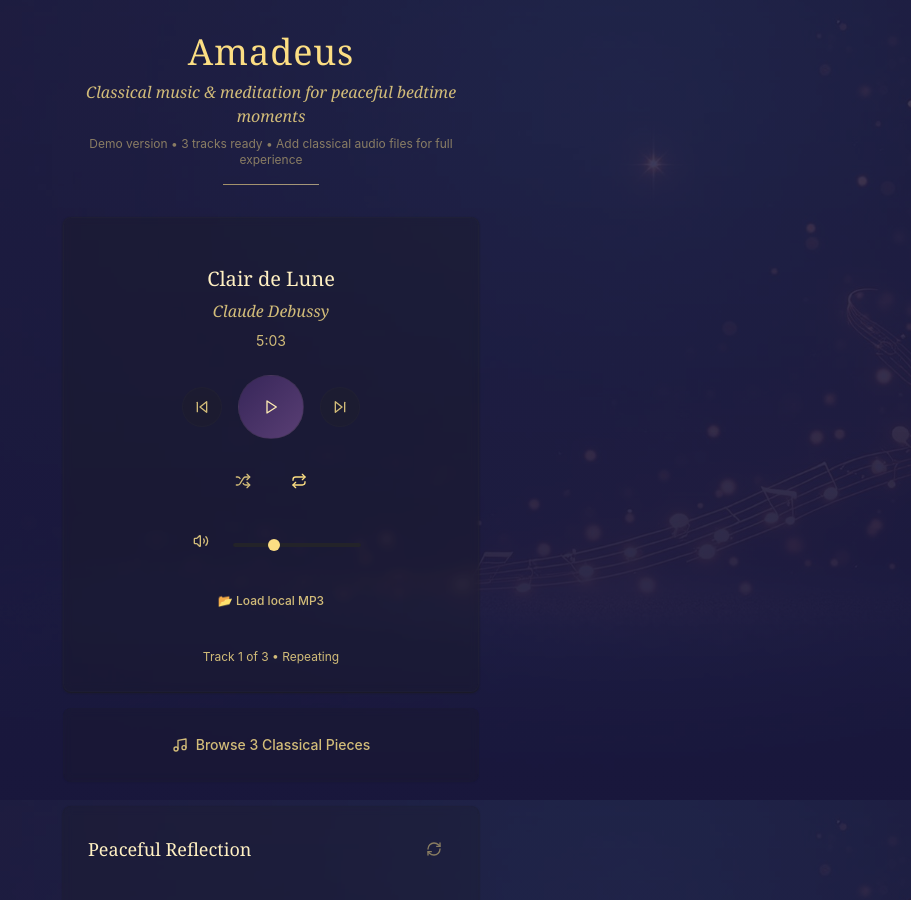
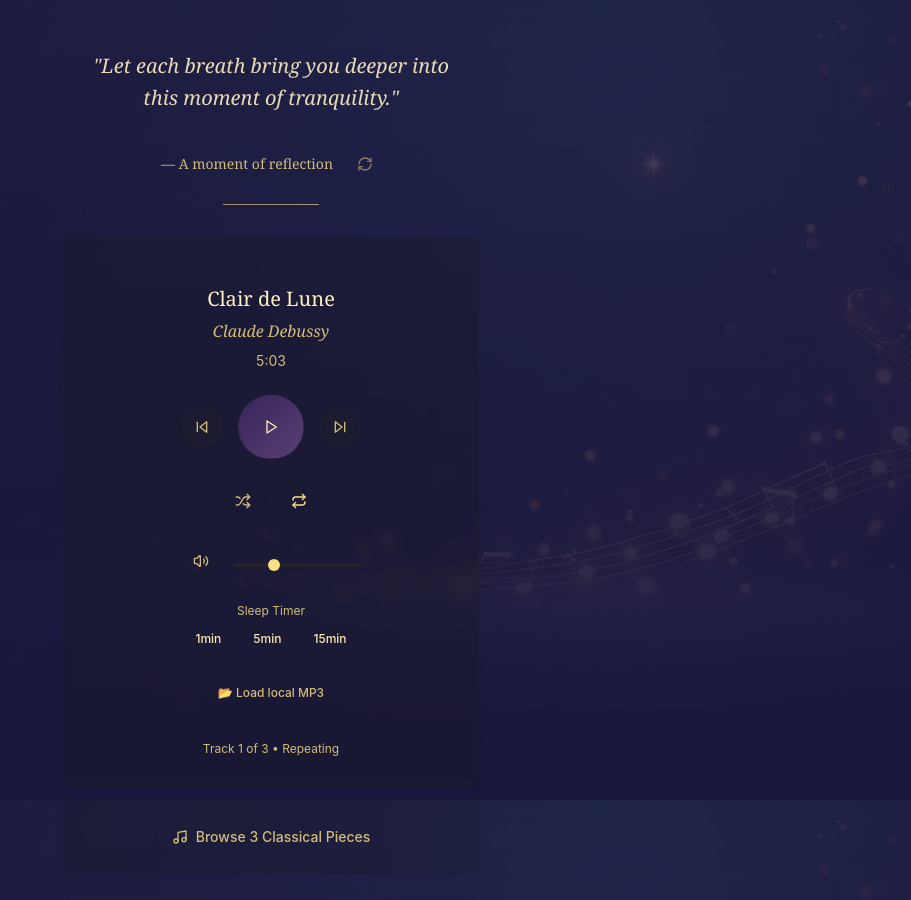
Before and after one commit to fredjhoffmann/amadeus-app, a React (Vite) app: page / in a window 1280 px wide. Shown: the top 900 px of the page, without its empty margins (369-1280 px from the left). Built offline with nearby package versions, Linux system fonts and the light colour scheme.

Commit message:
Add quote and timer
Update UI to display quote and attribution. Add timer functionality to music player.

```diff
--- a/src/components/MeditationPrompt.tsx
+++ b/src/components/MeditationPrompt.tsx
@@ -111,32 +111,30 @@ export const MeditationPrompt: React.FC = () => {
   }, []);
 
   return (
-    <Card className="bg-card/20 border border-border/10 backdrop-blur-sm shadow-card">
-      <div className="p-6 space-y-4">
-        <div className="flex items-center justify-between">
-          <h3 className="text-lg font-serif text-foreground">Peaceful Reflection</h3>
+    <div className="text-center space-y-6 mb-8">
+      <div className="space-y-4">
+        <div className="min-h-[100px] flex items-center justify-center">
+          <p className="text-xl font-serif italic leading-relaxed text-foreground/90 px-4">
+            "{currentPrompt}"
+          </p>
+        </div>
+
+        <div className="flex items-center justify-center space-x-4">
+          <p className="text-sm text-muted-foreground font-serif">
+            — A moment of reflection
+          </p>
           <Button
             variant="ghost"
             size="sm"
             onClick={getRandomPrompt}
-            className="text-muted-foreground hover:text-foreground opacity-60 hover:opacity-100"
+            className="text-muted-foreground hover:text-foreground opacity-60 hover:opacity-100 h-8 w-8 p-0"
           >
-            <RefreshCw className="h-4 w-4" />
+            <RefreshCw className="h-3 w-3" />
           </Button>
         </div>
+      </div>
 
-        <div className="min-h-[80px] flex items-center">
-          <p className="text-muted-foreground font-serif italic leading-relaxed text-center">
-            "{currentPrompt}"
-          </p>
-        </div>
-
-        <div className="text-center">
-          <p className="text-xs text-muted-foreground/60">
-            Tap the refresh icon for a new reflection
-          </p>
-        </div>
-      </div>
-    </Card>
+      <div className="w-24 h-px bg-gradient-primary mx-auto opacity-60"></div>
+    </div>
   );
 };
--- a/src/components/MusicPlayer.tsx
+++ b/src/components/MusicPlayer.tsx
@@ -70,8 +70,11 @@ export const MusicPlayer: React.FC = () => {
   const [showTrackList, setShowTrackList] = useState(false);
   const [audioError, setAudioError] = useState<string | null>(null);
   const [localFile, setLocalFile] = useState<string | null>(null);
+  const [sleepTimer, setSleepTimer] = useState<number | null>(null);
+  const [timerActive, setTimerActive] = useState(false);
   const audioRef = useRef<HTMLAudioElement>(null);
   const fileInputRef = useRef<HTMLInputElement>(null);
+  const timerRef = useRef<NodeJS.Timeout | null>(null);
 
   const currentTrack = classicalTracks[currentTrackIndex];
 
@@ -211,6 +214,34 @@ export const MusicPlayer: React.FC = () => {
     }
   };
 
+  const setSleepTimerMinutes = (minutes: number) => {
+    // Clear existing timer
+    if (timerRef.current) {
+      clearTimeout(timerRef.current);
+    }
+
+    setSleepTimer(minutes);
+    setTimerActive(true);
+
+    // Set new timer
+    timerRef.current = setTimeout(() => {
+      if (audioRef.current && isPlaying) {
+        audioRef.current.pause();
+        setIsPlaying(false);
+      }
+      setTimerActive(false);
+      setSleepTimer(null);
+    }, minutes * 60 * 1000);
+  };
+
+  const clearSleepTimer = () => {
+    if (timerRef.current) {
+      clearTimeout(timerRef.current);
+    }
+    setSleepTimer(null);
+    setTimerActive(false);
+  };
+
   return (
     <div className="space-y-4">
       <Card className="bg-card/30 border border-border/20 backdrop-blur-sm shadow-card">
@@ -336,6 +367,40 @@ export const MusicPlayer: React.FC = () => {
             </div>
           </div>
 
+          {/* Sleep Timer */}
+          <div className="text-center space-y-2">
+            <p className="text-xs text-muted-foreground">Sleep Timer</p>
+            <div className="flex justify-center space-x-2">
+              <Button
+                variant={sleepTimer === 1 ? "default" : "ghost"}
+                size="sm"
+                onClick={() => sleepTimer === 1 ? clearSleepTimer() : setSleepTimerMinutes(1)}
+                className="text-xs px-3 py-1 h-auto"
+              >
+                1min
+              </Button>
+              <Button
+                variant={sleepTimer === 5 ? "default" : "ghost"}
+                size="sm"
+                onClick={() => sleepTimer === 5 ? clearSleepTimer() : setSleepTimerMinutes(5)}
+                className="text-xs px-3 py-1 h-auto"
+              >
+                5min
+              </Button>
+              <Button
+                variant={sleepTimer === 15 ? "default" : "ghost"}
+                size="sm"
+                onClick={() => sleepTimer === 15 ? clearSleepTimer() : setSleepTimerMinutes(15)}
+                className="text-xs px-3 py-1 h-auto"
+              >
+                15min
+              </Button>
+            </div>
+            {timerActive && (
+              <p className="text-xs text-primary">Timer set for {sleepTimer} minute{sleepTimer !== 1 ? 's' : ''}</p>
+            )}
+          </div>
+
           {/* Local File Upload */}
           <div className="text-center">
             <input
--- a/src/pages/Index.tsx
+++ b/src/pages/Index.tsx
@@ -19,11 +19,10 @@ const Index = () => {
       }}
     >
       <div className="container mx-auto px-4 py-8 max-w-md">
-        <Header />
+        <MeditationPrompt />
 
-        <div className="space-y-6">
+        <div className="space-y-6 mt-8">
           <MusicPlayer />
-          <MeditationPrompt />
           <PhysicalControls
             onActionButtonPress={() => {
               // This will be handled by the MusicPlayer component's event listeners
```
